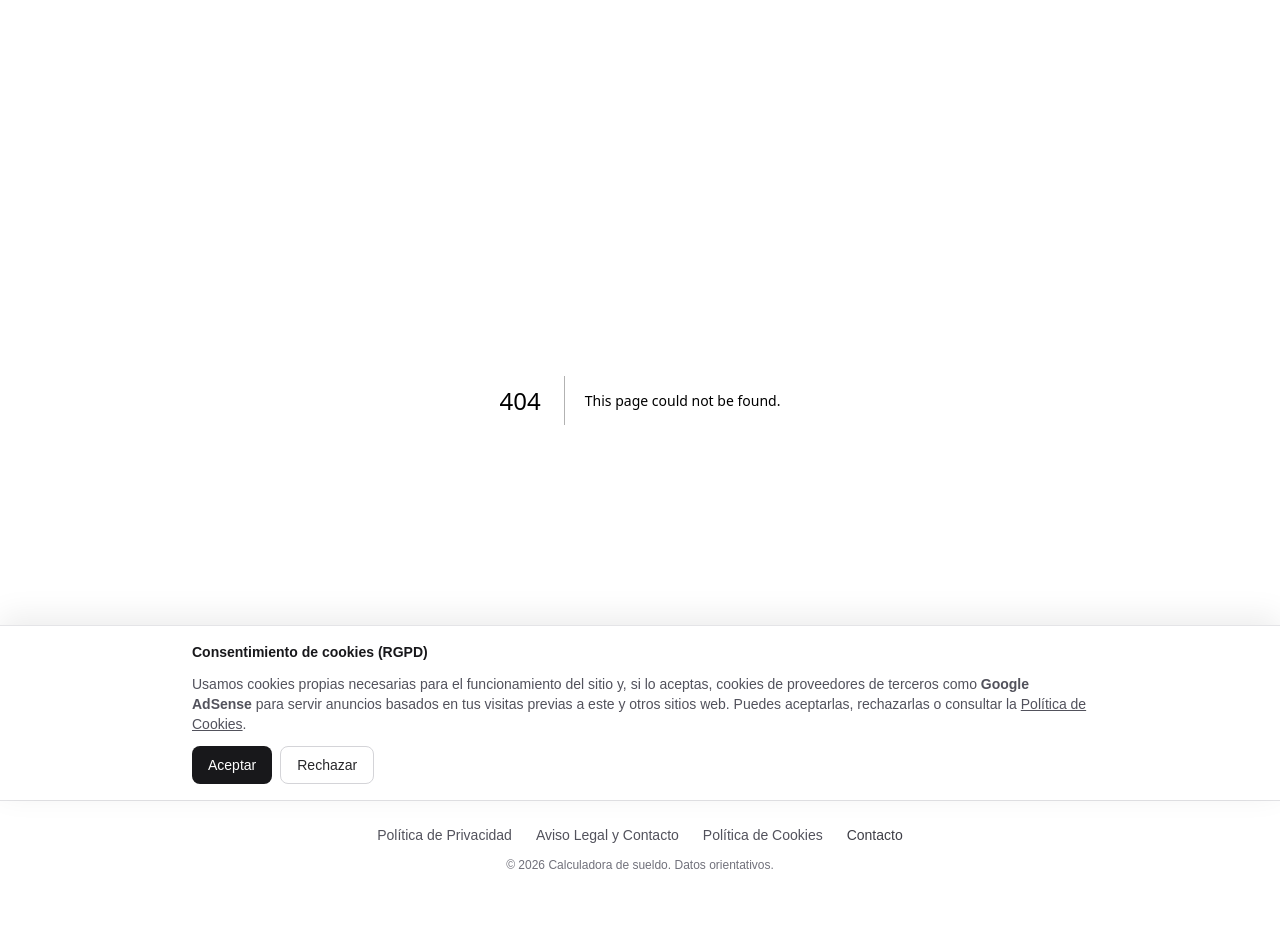
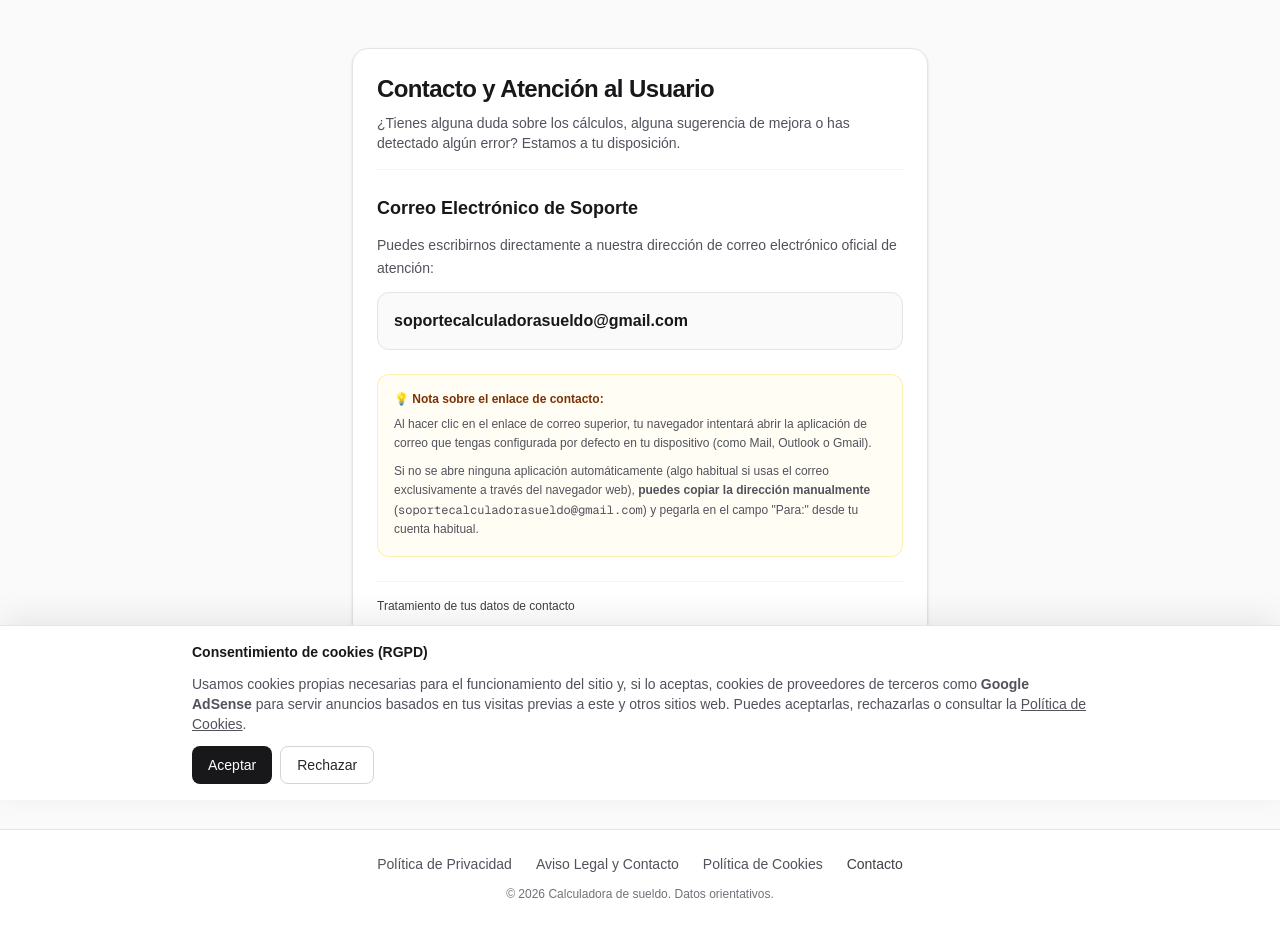
Before and after one commit to Rubenmm7/calculadora_sueldo, a Next.js app: page /contacto in a window 1280 px wide. Before the commit this address had no page. Shown: the top 936 px of the page. Built offline with nearby package versions, Linux system fonts and the light colour scheme.

Commit message:
Pagina contacto

```diff
--- /dev/null
+++ b/src/app/contacto/page.tsx
@@ -0,0 +1,82 @@
+import type { Metadata } from "next";
+import Link from "next/link";
+
+export const metadata: Metadata = {
+  title: "Contacto y Atención al Usuario - Calculadora de Sueldo",
+  description: "Formas de contacto con el equipo de soporte de la Calculadora de Sueldo Bruto a Neto en España.",
+};
+
+export default function ContactoPage() {
+  const emailContacto = "soportecalculadorasueldo@gmail.com";
+
+  return (
+    <main className="min-h-screen bg-zinc-50 px-4 py-12 dark:bg-zinc-900">
+      <article className="mx-auto w-full max-w-xl rounded-2xl border border-zinc-200 bg-white p-6 shadow-sm dark:border-zinc-800 dark:bg-zinc-950 space-y-6">
+        <header className="space-y-2 border-b border-zinc-100 pb-4 dark:border-zinc-800">
+          <h1 className="text-2xl font-bold tracking-tight text-zinc-900 dark:text-zinc-50">
+            Contacto y Atención al Usuario
+          </h1>
+          <p className="text-sm text-zinc-600 dark:text-zinc-400">
+            ¿Tienes alguna duda sobre los cálculos, alguna sugerencia de mejora o has detectado algún error? Estamos a tu disposición.
+          </p>
+        </header>
+
+        {/* Sección de Email Directo */}
+        <section className="space-y-3">
+          <h2 className="text-lg font-semibold text-zinc-900 dark:text-zinc-100">
+            Correo Electrónico de Soporte
+          </h2>
+          <p className="text-sm leading-relaxed text-zinc-600 dark:text-zinc-400">
+            Puedes escribirnos directamente a nuestra dirección de correo electrónico oficial de atención:
+          </p>
+
+          <div className="rounded-xl border border-zinc-200 bg-zinc-50 p-4 dark:border-zinc-800 dark:bg-zinc-900">
+            <a
+              href={`mailto:${emailContacto}`}
+              className="text-base font-semibold text-zinc-900 hover:underline dark:text-zinc-100 break-all"
+            >
+              {emailContacto}
+            </a>
+          </div>
+        </section>
+
+        {/* Explicación útil sobre los enlaces mailto */}
+        <section className="rounded-xl border border-amber-200/60 bg-amber-50/50 p-4 dark:border-amber-900/30 dark:bg-amber-950/20 space-y-2 text-xs text-zinc-600 dark:text-zinc-400">
+          <p className="font-semibold text-amber-900 dark:text-amber-200">
+            💡 Nota sobre el enlace de contacto:
+          </p>
+          <p className="leading-relaxed">
+            Al hacer clic en el enlace de correo superior, tu navegador intentará abrir la aplicación de correo que tengas configurada por defecto en tu dispositivo (como Mail, Outlook o Gmail).
+          </p>
+          <p className="leading-relaxed">
+            Si no se abre ninguna aplicación automáticamente (algo habitual si usas el correo exclusivamente a través del navegador web), <strong>puedes copiar la dirección manualmente</strong> (<code>soportecalculadorasueldo@gmail.com</code>) y pegarla en el campo &quot;Para:&quot; desde tu cuenta habitual.
+          </p>
+        </section>
+
+        {/* Información de privacidad y tiempo de respuesta */}
+        <section className="space-y-2 border-t border-zinc-100 pt-4 dark:border-zinc-800 text-xs text-zinc-500">
+          <h3 className="font-medium text-zinc-700 dark:text-zinc-300">
+            Tratamiento de tus datos de contacto
+          </h3>
+          <p className="leading-relaxed">
+            Los datos que nos facilites al enviarnos un correo electrónico serán utilizados exclusivamente para responder a tu consulta o sugerencia. No cederemos tus datos a terceros ni los utilizaremos para enviar publicidad no solicitada. Consulta nuestra{" "}
+            <Link href="/privacidad" className="underline hover:text-zinc-700 dark:hover:text-zinc-300">
+              Política de Privacidad
+            </Link>{" "}
+            para más información sobre tus derechos de protección de datos.
+          </p>
+        </section>
+
+        {/* Enlace de regreso */}
+        <footer className="pt-2">
+          <Link
+            href="/"
+            className="inline-flex items-center text-sm font-medium text-zinc-900 hover:underline dark:text-zinc-100"
+          >
+            ← Volver a la calculadora
+          </Link>
+        </footer>
+      </article>
+    </main>
+  );
+}
```
